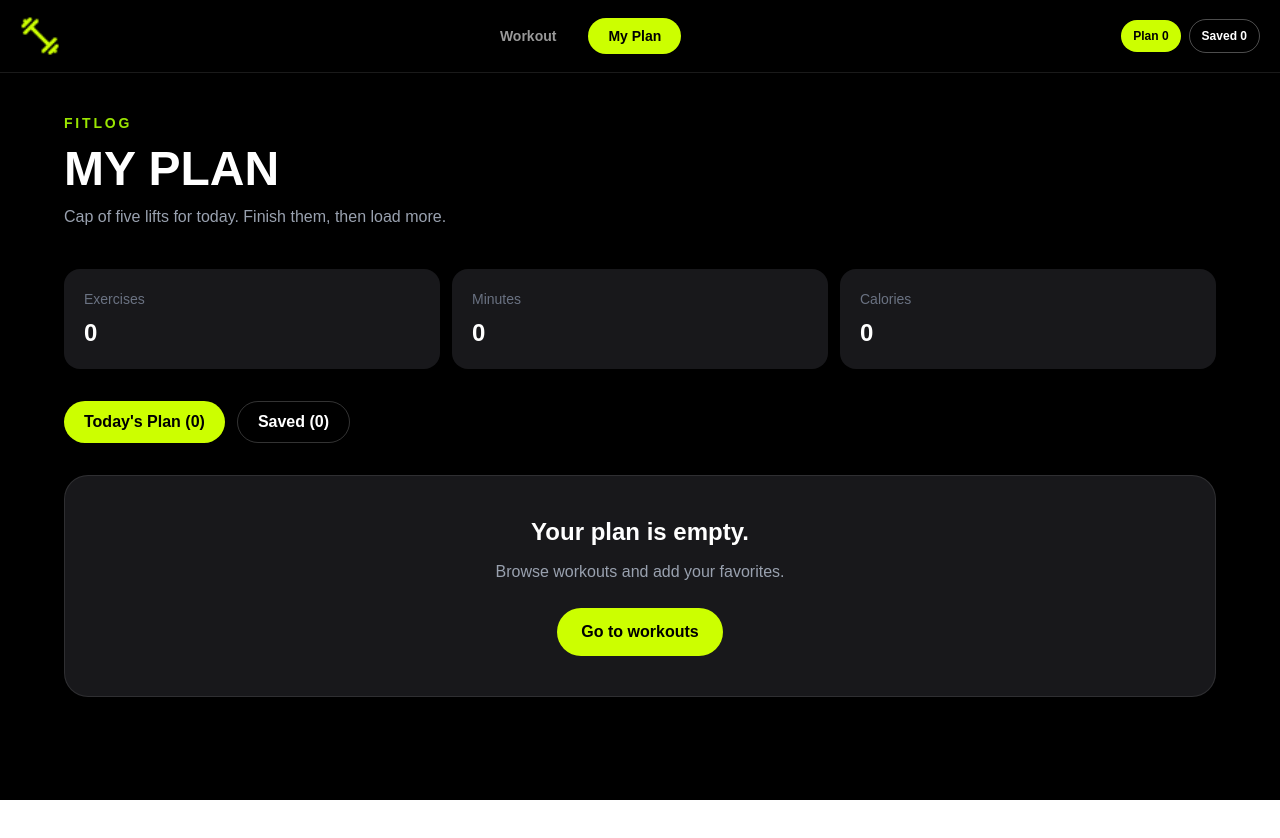
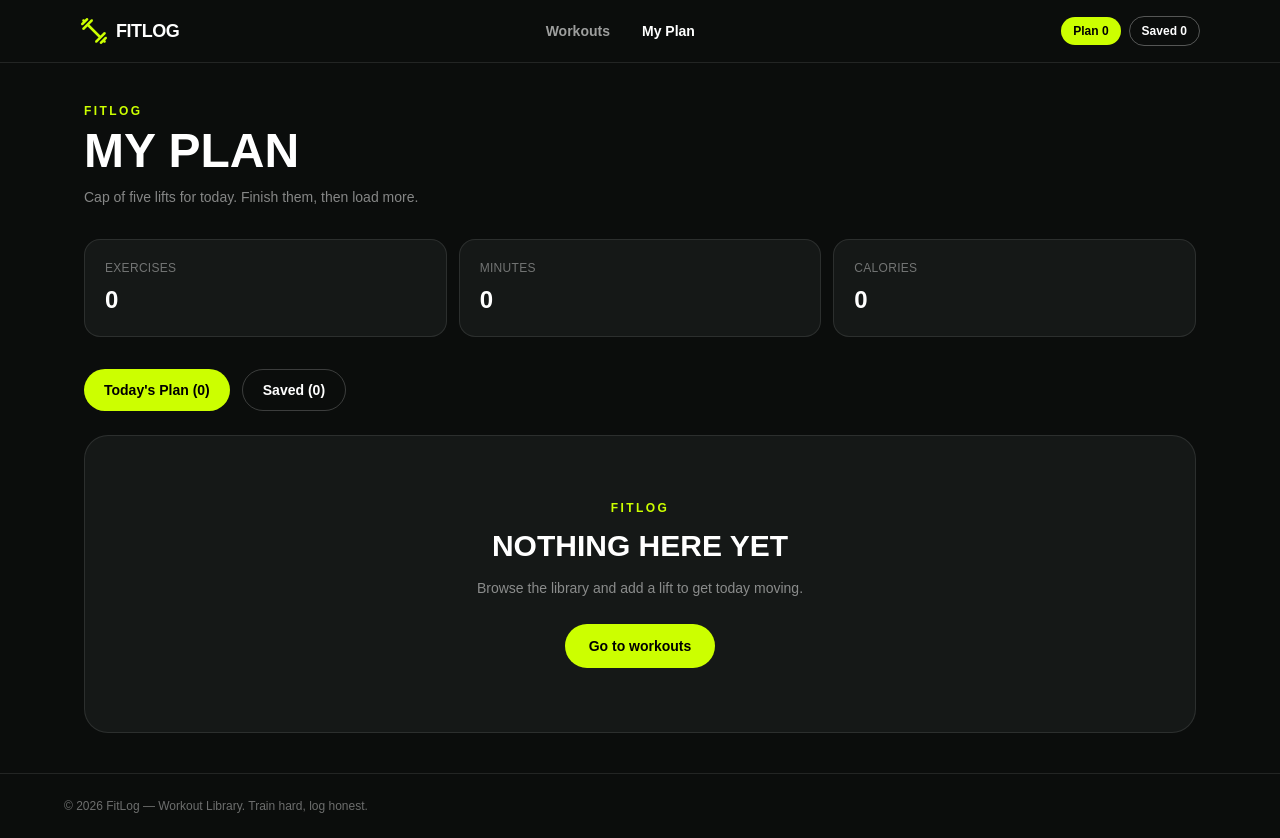
Before and after one commit to ivyakterlotamoni/Assighnment-6, a Next.js app: page /my-plan in a window 1280 px wide. Before the commit the page ends 800 px from the top, so only its background shows below. Built offline with nearby package versions, Linux system fonts and the light colour scheme.

Commit message:
Add 404 page

```diff
--- a/app/my-plan/page.tsx
+++ b/app/my-plan/page.tsx
@@ -1,3 +1,4 @@
+
 "use client";
 
 import Image from "next/image";
@@ -19,7 +20,14 @@ export default function MyPlan() {
   const [saved, setSaved] = useState<Workout[]>([]);
   const [activeTab, setActiveTab] = useState<"plan" | "saved">("plan");
 
+  const [toast, setToast] = useState("");
+  const [toastType, setToastType] =
+    useState<"success" | "error">("success");
+
+  const [loading, setLoading] = useState(true);
+
   useEffect(() => {
+    try {
       const savedPlan = JSON.parse(
         localStorage.getItem("fitlog-plan") || "[]"
       );
@@ -30,13 +38,32 @@ export default function MyPlan() {
 
       setPlan(savedPlan);
       setSaved(savedWorkouts);
+    } catch (error) {
+      console.error("Failed to load saved data:", error);
+    } finally {
+      setLoading(false);
+    }
   }, []);
+
+  const showToast = (
+    message: string,
+    type: "success" | "error" = "success"
+  ) => {
+    setToast(message);
+    setToastType(type);
+
+    setTimeout(() => {
+      setToast("");
+    }, 2500);
+  };
 
   const removeFromPlan = (id: number) => {
     const updated = plan.filter((item) => item.id !== id);
 
     setPlan(updated);
     localStorage.setItem("fitlog-plan", JSON.stringify(updated));
+
+    showToast("Removed from today's plan", "error");
   };
 
   const removeFromSaved = (id: number) => {
@@ -44,10 +71,17 @@ export default function MyPlan() {
 
     setSaved(updated);
     localStorage.setItem("fitlog-saved", JSON.stringify(updated));
+
+    showToast("Removed from saved", "error");
   };
 
   const markAsDone = (id: number) => {
-  removeFromPlan(id);
+    const updated = plan.filter((item) => item.id !== id);
+
+    setPlan(updated);
+    localStorage.setItem("fitlog-plan", JSON.stringify(updated));
+
+    showToast("Workout marked as done", "success");
   };
 
   const workouts = activeTab === "plan" ? plan : saved;
@@ -63,137 +97,161 @@ export default function MyPlan() {
   );
 
   return (
-    <main className="min-h-screen bg-black text-white">
+    <main className="min-h-screen bg-[#0b0d0c] text-white">
 
-      {/* ================= NAVBAR ================= */}
+      {/* TOAST */}
+      {toast && (
+        <div
+          className={`fixed right-5 top-5 z-[9999] flex items-center gap-3 rounded-xl border px-5 py-3 text-sm font-bold shadow-2xl ${
+            toastType === "error"
+              ? "border-red-500/30 bg-[#191416] text-white"
+              : "border-[#ccff00]/30 bg-[#171a17] text-white"
+          }`}
+        >
+          <span
+            className={`flex h-6 w-6 items-center justify-center rounded-full font-black ${
+              toastType === "error"
+                ? "bg-red-500 text-white"
+                : "bg-[#ccff00] text-black"
+            }`}
+          >
+            {toastType === "error" ? "×" : "✓"}
+          </span>
+
+          <span>{toast}</span>
+        </div>
+      )}
+
+      {/* NAVBAR */}
       <nav className="border-b border-white/10">
-        <div className="mx-auto flex max-w-7xl items-center justify-between px-5 py-4">
+        <div className="mx-auto flex max-w-6xl items-center justify-between px-4 py-4">
 
-          <Link href="/" className="flex items-center">
+          {/* LOGO */}
+          <Link href="/" className="flex items-center gap-2">
             <Image
               src="/logo-image.png"
               alt="FitLog"
-              width={120}
-              height={40}
-              className="h-10 w-auto object-contain"
+              width={28}
+              height={28}
+              className="h-7 w-7 object-contain"
             />
+
+            <span className="text-lg font-black tracking-tight">
+              FITLOG
+            </span>
           </Link>
 
+          {/* NAV LINKS */}
           <div className="hidden items-center gap-8 md:flex">
-
             <Link
               href="/#library"
               className="text-sm font-semibold text-white/60 transition hover:text-white"
             >
-              Workout
+              Workouts
             </Link>
 
             <Link
               href="/my-plan"
-              className="rounded-full bg-[#ccff00] px-5 py-2 text-sm font-bold text-black"
+              className="text-sm font-semibold text-white"
             >
               My Plan
             </Link>
-
           </div>
 
+          {/* BADGES */}
           <div className="flex items-center gap-2">
-
             <Link
               href="/my-plan"
-              className="rounded-full bg-[#ccff00] px-3 py-2 text-xs font-bold text-black"
+              className="rounded-full bg-[#ccff00] px-3 py-1.5 text-xs font-bold text-black"
             >
               Plan {plan.length}
             </Link>
 
             <Link
               href="/my-plan"
-              className="rounded-full border border-white/30 px-3 py-2 text-xs font-bold text-white"
+              className="rounded-full border border-white/30 px-3 py-1.5 text-xs font-bold text-white"
             >
               Saved {saved.length}
             </Link>
-
           </div>
-
         </div>
       </nav>
 
-      {/* ================= CONTENT ================= */}
-      <div className="px-6 py-10">
-        <div className="mx-auto max-w-6xl">
+      {/* CONTENT */}
+      <section className="mx-auto max-w-6xl px-4 py-8 sm:px-5 sm:py-10">
 
-          {/* Header */}
-          <div className="mb-10">
-
-            <p className="mb-3 text-sm font-semibold tracking-[0.2em] text-lime-400">
+        {/* HEADER */}
+        <div className="mb-8">
+          <p className="text-xs font-bold tracking-[0.2em] text-[#ccff00]">
             FITLOG
           </p>
 
-            <h1 className="text-4xl font-black uppercase md:text-5xl">
+          <h1 className="mt-2 text-4xl font-black uppercase sm:text-5xl">
             MY PLAN
           </h1>
 
-            <p className="mt-3 text-gray-400">
+          <p className="mt-3 text-sm text-white/50">
             Cap of five lifts for today. Finish them, then load more.
           </p>
-
         </div>
 
-          {/* Metrics */}
-          <div className="mb-8 grid grid-cols-3 gap-3">
+        {/* METRICS */}
+        <div className="mb-8 grid grid-cols-1 gap-3 sm:grid-cols-3">
 
-            <div className="rounded-2xl bg-zinc-900 p-5">
-              <p className="text-sm text-gray-500">
+          <div className="rounded-2xl border border-white/10 bg-[#151817] p-5">
+            <p className="text-xs uppercase tracking-wide text-white/40">
               Exercises
             </p>
 
-              <p className="mt-2 text-2xl font-bold">
+            <p className="mt-2 text-2xl font-black">
               {plan.length}
             </p>
           </div>
 
-            <div className="rounded-2xl bg-zinc-900 p-5">
-              <p className="text-sm text-gray-500">
+          <div className="rounded-2xl border border-white/10 bg-[#151817] p-5">
+            <p className="text-xs uppercase tracking-wide text-white/40">
               Minutes
             </p>
 
-              <p className="mt-2 text-2xl font-bold">
+            <p className="mt-2 text-2xl font-black">
               {totalMinutes}
             </p>
           </div>
 
-            <div className="rounded-2xl bg-zinc-900 p-5">
-              <p className="text-sm text-gray-500">
+          <div className="rounded-2xl border border-white/10 bg-[#151817] p-5">
+            <p className="text-xs uppercase tracking-wide text-white/40">
               Calories
             </p>
 
-              <p className="mt-2 text-2xl font-bold">
+            <p className="mt-2 text-2xl font-black">
               {totalCalories}
             </p>
           </div>
 
         </div>
 
-          {/* Tabs */}
-          <div className="mb-8 flex gap-3">
+        {/* TABS */}
+        <div className="mb-6 flex flex-wrap gap-3">
 
           <button
+            type="button"
             onClick={() => setActiveTab("plan")}
-              className={`rounded-full px-5 py-2 font-semibold ${
+            className={`rounded-full px-5 py-2.5 text-sm font-bold transition ${
               activeTab === "plan"
                 ? "bg-[#ccff00] text-black"
-                  : "border border-white/20 text-white"
+                : "border border-white/20 text-white hover:border-white/40"
             }`}
           >
             Today's Plan ({plan.length})
           </button>
 
           <button
+            type="button"
             onClick={() => setActiveTab("saved")}
-              className={`rounded-full px-5 py-2 font-semibold ${
+            className={`rounded-full px-5 py-2.5 text-sm font-bold transition ${
               activeTab === "saved"
                 ? "bg-[#ccff00] text-black"
-                  : "border border-white/20 text-white"
+                : "border border-white/20 text-white hover:border-white/40"
             }`}
           >
             Saved ({saved.length})
@@ -201,24 +259,33 @@ export default function MyPlan() {
 
         </div>
 
-          {/* Empty State */}
-          {workouts.length === 0 ? (
+        {/* LOADING */}
+        {loading ? (
+          <div className="flex min-h-[250px] items-center justify-center">
+            <p className="animate-pulse text-sm font-semibold text-white/50">
+              Loading workouts…
+            </p>
+          </div>
+        ) : workouts.length === 0 ? (
 
-            <div className="rounded-3xl border border-white/10 bg-zinc-900 p-10 text-center">
+          /* EMPTY STATE */
+          <div className="rounded-3xl border border-white/10 bg-[#151817] px-6 py-16 text-center">
 
-              <h2 className="text-2xl font-bold">
-                {activeTab === "plan"
-                  ? "Your plan is empty."
-                  : "No saved workouts yet."}
+            <p className="text-xs font-bold tracking-[0.2em] text-[#ccff00]">
+              FITLOG
+            </p>
+
+            <h2 className="mt-3 text-2xl font-black uppercase sm:text-3xl">
+              NOTHING HERE YET
             </h2>
 
-              <p className="mt-3 text-gray-400">
-                Browse workouts and add your favorites.
+            <p className="mx-auto mt-3 max-w-md text-sm leading-6 text-white/50">
+              Browse the library and add a lift to get today moving.
             </p>
 
             <Link
-                href="/#library"
-                className="mt-6 inline-block rounded-full bg-[#ccff00] px-6 py-3 font-bold text-black"
+              href="/"
+              className="mt-6 inline-flex rounded-full bg-[#ccff00] px-6 py-3 text-sm font-black text-black transition hover:scale-105"
             >
               Go to workouts
             </Link>
@@ -227,74 +294,101 @@ export default function MyPlan() {
 
         ) : (
 
-            /* Workout Cards */
-            <div className="grid gap-5 md:grid-cols-2">
+          /* WORKOUT CARDS */
+          <div className="flex flex-col gap-3">
 
             {workouts.map((workout) => (
 
               <div
                 key={workout.id}
-                  className="flex gap-4 rounded-2xl border border-white/10 bg-zinc-900 p-4"
+                className="flex w-full flex-col gap-4 rounded-2xl border border-white/10 bg-[#151817] p-3 transition hover:border-white/20 sm:flex-row sm:items-center sm:p-4"
               >
 
-                  {/* Image */}
+                {/* IMAGE */}
                 <Image
                   src={workout.image}
                   alt={workout.name}
-                    width={120}
-                    height={120}
-                    className="h-28 w-28 rounded-xl object-cover"
+                  width={112}
+                  height={80}
+                  className="h-24 w-full shrink-0 rounded-xl object-cover sm:h-20 sm:w-28"
                   unoptimized
                 />
 
-                  {/* Details */}
-                  <div className="flex min-w-0 flex-1 flex-col">
+                {/* WORKOUT INFO */}
+                <div className="min-w-0 flex-1">
 
-                    <h2 className="text-xl font-bold uppercase">
+                  <h2 className="text-base font-black uppercase leading-tight sm:text-lg">
                     {workout.name}
                   </h2>
 
-                    <p className="mt-1 text-sm text-gray-400">
+                  <p className="mt-1 text-xs text-white/50">
                     {workout.equipment}
                   </p>
 
-                    <p className="mt-2 text-sm text-gray-400">
-                      {workout.duration} min •{" "}
-                      {workout.caloriesBurned} kcal • ⭐{" "}
-                      {workout.rating}
-                    </p>
+                  {/* STATS */}
+                  <div className="mt-3 flex flex-wrap items-center gap-x-5 gap-y-2 text-xs text-white/50">
 
-                    {/* Buttons */}
-                    <div className="mt-auto flex flex-wrap gap-2 pt-4">
+                    <span>
+                      <span className="text-white/30">Duration</span>{" "}
+                      <span className="font-bold text-white/80">
+                        {workout.duration} min
+                      </span>
+                    </span>
 
+                    <span>
+                      <span className="text-white/30">Calories</span>{" "}
+                      <span className="font-bold text-white/80">
+                        {workout.caloriesBurned} kcal
+                      </span>
+                    </span>
+
+                    <span>
+                      <span className="text-white/30">Rating</span>{" "}
+                      <span className="font-bold text-white/80">
+                        ★ {workout.rating}
+                      </span>
+                    </span>
+
+                  </div>
+                </div>
+
+                {/* ACTIONS */}
+                <div className="flex shrink-0 flex-wrap items-center gap-2">
+
+                  {/* VIEW DETAILS */}
                   <Link
                     href={`/workout/${workout.id}`}
-                        className="rounded-full bg-white px-4 py-2 text-sm font-semibold text-black"
+                    className="inline-flex items-center justify-center rounded-full bg-white px-4 py-2.5 text-xs font-bold text-black transition hover:bg-white/90"
                   >
                     View Details
                   </Link>
 
+                  {/* MARK AS DONE */}
                   {activeTab === "plan" && (
                     <button
+                      type="button"
                       onClick={() => markAsDone(workout.id)}
-                          className="rounded-full bg-[#ccff00] px-4 py-2 text-sm font-semibold text-black"
+                      className="inline-flex items-center justify-center rounded-full bg-[#ccff00] px-4 py-2.5 text-xs font-black text-black transition hover:opacity-90"
                     >
                       ✓ Mark as Done
                     </button>
                   )}
 
+                  {/* REMOVE */}
                   <button
-                        onClick={() =>
-                          activeTab === "plan"
-                            ? removeFromPlan(workout.id)
-                            : removeFromSaved(workout.id)
+                    type="button"
+                    onClick={() => {
+                      if (activeTab === "plan") {
+                        removeFromPlan(workout.id);
+                      } else {
+                        removeFromSaved(workout.id);
                       }
-                        className="rounded-full border border-red-400/40 px-4 py-2 text-sm font-semibold text-red-400"
+                    }}
+                    className="flex h-10 w-10 shrink-0 items-center justify-center rounded-full border-2 border-red-500 text-xl font-bold leading-none text-red-500 transition hover:bg-red-500 hover:text-white"
+                    aria-label="Remove workout"
                   >
-                        Remove
+                    ×
                   </button>
-
-                    </div>
 
                 </div>
 
@@ -303,11 +397,18 @@ export default function MyPlan() {
             ))}
 
           </div>
-
         )}
 
+      </section>
+
+      {/* FOOTER */}
+      <footer className="border-t border-white/10 px-4 py-6">
+        <div className="mx-auto max-w-6xl">
+          <p className="text-xs text-white/40">
+            © 2026 FitLog — Workout Library. Train hard, log honest.
+          </p>
         </div>
-      </div>
+      </footer>
 
     </main>
   );
--- /dev/null
+++ b/app/not-found.tsx
@@ -0,0 +1,24 @@
+export default function NotFound() {
+  return (
+    <main className="flex min-h-screen items-center justify-center bg-[#0b0d0e] px-4 text-white">
+      <div className="text-center">
+        <p className="text-sm font-semibold tracking-[0.25em] text-[#ccff00]">
+          FITLOG
+        </p>
+
+        <h1 className="mt-4 text-6xl font-black">404</h1>
+
+        <p className="mt-3 text-gray-400">
+          Sorry, the page you are looking for does not exist.
+        </p>
+
+        <a
+          href="/"
+          className="mt-6 inline-flex rounded-full bg-[#ccff00] px-6 py-3 text-sm font-bold text-black transition hover:opacity-90"
+        >
+          Back to Home
+        </a>
+      </div>
+    </main>
+  );
+}
--- a/app/page.tsx
+++ b/app/page.tsx
@@ -79,8 +79,8 @@ export default function Home() {
               className="h-10 w-auto object-contain"
             />
             <span className="text-lg font-black tracking-tight text-white">
-    FITLOG
-  </span>
+             FITLOG
+               </span>
 
           </a>
 
```
Also changed, not shown: app/workout/[id]/page.tsx (+149 -40 lines). Lines whose indentation alone changed are shown as unchanged.
